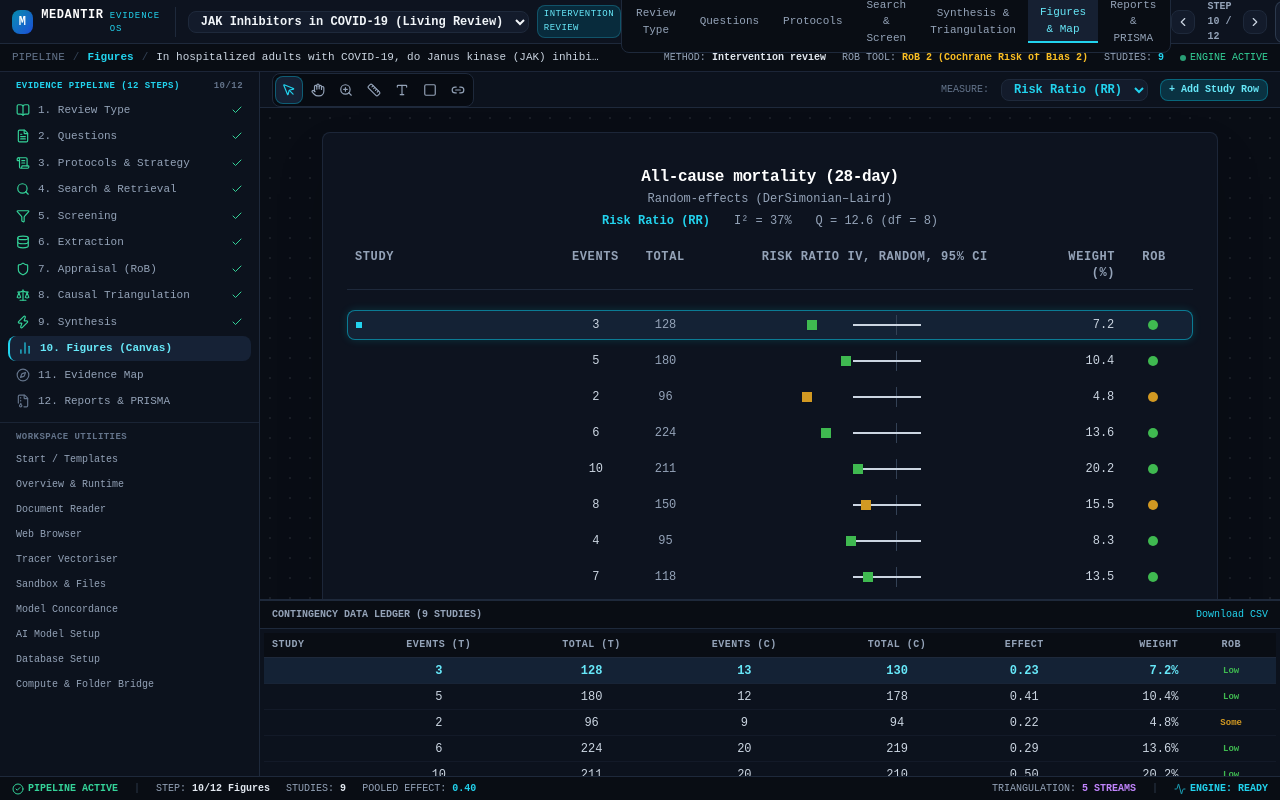
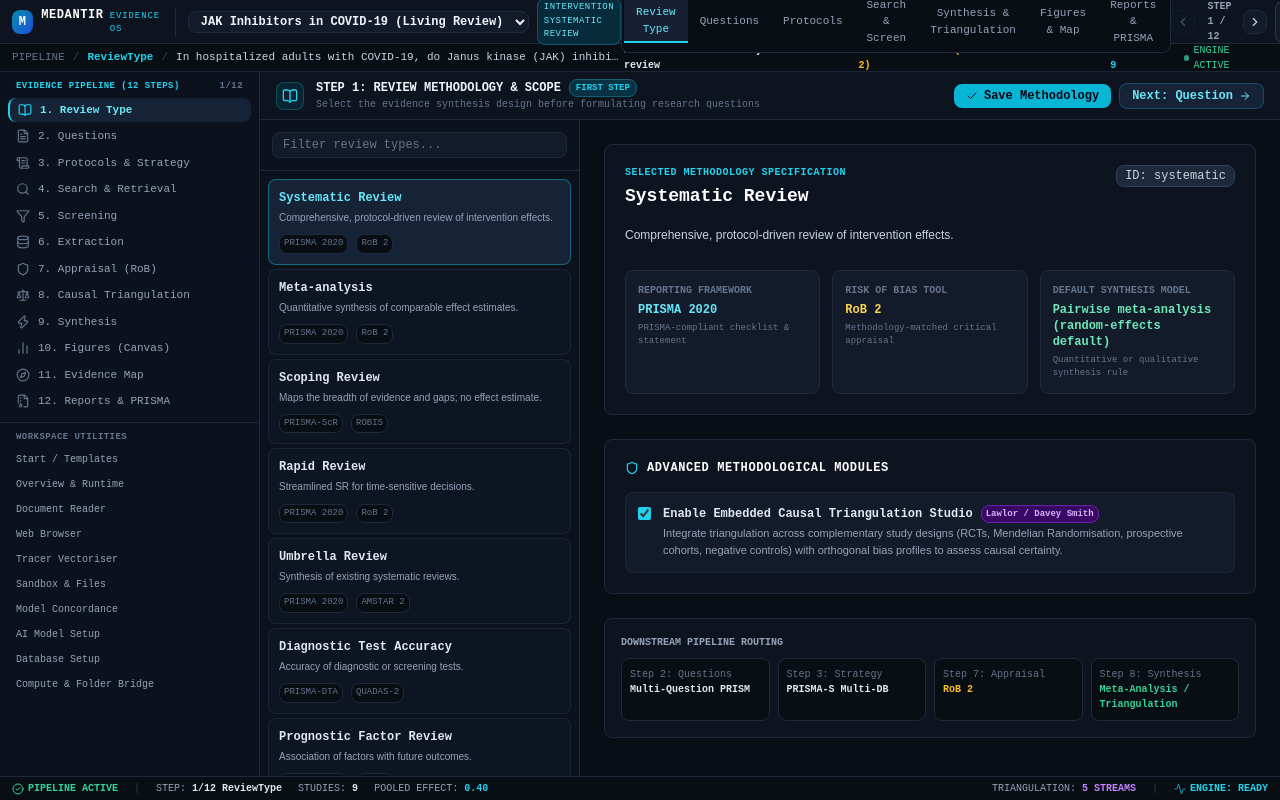
Before and after one commit to Reyanda/medantir-evidence, a React (Vite) app: page / in a window 1280 px wide. Built offline with nearby package versions, Linux system fonts and the light colour scheme.

Commit message:
fix: default entry view to ReviewType Step 1 and enable hash deep-linking

```diff
--- a/src/App.jsx
+++ b/src/App.jsx
@@ -1,14 +1,63 @@
-import React, { useState } from "react";
+import React, { useState, useEffect } from "react";
 import ForestPlotStudio from "./components/ForestPlotStudio.jsx";
 
+const VIEW_MAP = {
+  "type": { view: "ReviewType", tab: "TYPE" },
+  "reviewtype": { view: "ReviewType", tab: "TYPE" },
+  "question": { view: "Question", tab: "QUESTION" },
+  "protocols": { view: "Protocols", tab: "BUILD" },
+  "search": { view: "Search", tab: "ANALYZE" },
+  "screening": { view: "Screening", tab: "ANALYZE" },
+  "extraction": { view: "Extraction", tab: "SYNTHESIZE" },
+  "appraisal": { view: "Appraisal", tab: "SYNTHESIZE" },
+  "triangulation": { view: "Triangulation", tab: "SYNTHESIZE" },
+  "synthesis": { view: "Synthesis", tab: "SYNTHESIZE" },
+  "figures": { view: "Figures", tab: "VISUALIZE" },
+  "map": { view: "Evidence Map", tab: "VISUALIZE" },
+  "reports": { view: "Reports", tab: "PUBLISH" },
+  "launch": { view: "Launch", tab: "TYPE" },
+  "overview": { view: "Overview", tab: "TYPE" },
+  "settings": { view: "Settings", tab: "BUILD" },
+};
+
+function getInitialView() {
+  const hash = window.location.hash.replace(/^#\/?/, "").toLowerCase();
+  if (hash && VIEW_MAP[hash]) {
+    return VIEW_MAP[hash];
+  }
+  return { view: "ReviewType", tab: "TYPE" };
+}
+
 export default function App() {
-  const [activeView, setActiveView] = useState("Figures");
-  const [activeTab, setActiveTab] = useState("VISUALIZE");
+  const initial = getInitialView();
+  const [activeView, setActiveView] = useState(initial.view);
+  const [activeTab, setActiveTab] = useState(initial.tab);
+
+  useEffect(() => {
+    const onHashChange = () => {
+      const h = window.location.hash.replace(/^#\/?/, "").toLowerCase();
+      if (h && VIEW_MAP[h]) {
+        setActiveView(VIEW_MAP[h].view);
+        setActiveTab(VIEW_MAP[h].tab);
+      }
+    };
+    window.addEventListener("hashchange", onHashChange);
+    return () => window.removeEventListener("hashchange", onHashChange);
+  }, []);
+
+  const handleSetActiveView = (view) => {
+    setActiveView(view);
+    // Find matching hash
+    const entry = Object.entries(VIEW_MAP).find(([, v]) => v.view === view);
+    if (entry) {
+      window.location.hash = entry[0];
+    }
+  };
 
   return (
     <ForestPlotStudio
       activeView={activeView}
-      setActiveView={setActiveView}
+      setActiveView={handleSetActiveView}
       activeTab={activeTab}
       setActiveTab={setActiveTab}
     />
--- a/src/engine/forestRuntime.js
+++ b/src/engine/forestRuntime.js
@@ -27,11 +27,64 @@ export function seedSampleReview() {
 
   review.methodology = {
     typeId: "intervention",
-    typeName: "Intervention review",
+    typeName: "Intervention systematic review",
+    framework: "PRISMA 2020",
     robTool: "RoB 2 (Cochrane Risk of Bias 2)",
     synthesisMethod: "Random-effects meta-analysis (DerSimonian-Laird)",
-    certaintyFramework: "GRADE",
+    embeddedTriangulation: true,
+    desc: "Systematic review and meta-analysis of randomized controlled trials evaluating therapeutic interventions against standard of care.",
   };
+
+  review.questions = [
+    {
+      id: "q1",
+      name: "Q1: 28-Day Mortality (Primary)",
+      text: "In hospitalized adults with COVID-19, do Janus kinase (JAK) inhibitors compared to standard of care reduce 28-day mortality in randomized controlled trials?",
+      primary: true,
+      facets: {
+        population: ["hospitalized adults with COVID-19", "severe COVID-19"],
+        realm: ["clinical medicine", "critical care"],
+        intervention: ["JAK inhibitors", "baricitinib", "tofacitinib", "ruxolitinib"],
+        standard: ["standard of care", "placebo", "dexamethasone"],
+        measure: ["28-day mortality", "all-cause death"],
+        time: ["28-day follow-up"],
+        geography: [],
+        design: ["randomised controlled trial", "RCT"]
+      }
+    },
+    {
+      id: "q2",
+      name: "Q2: Mechanical Ventilation Progression",
+      text: "In hospitalized adults with COVID-19, do JAK inhibitors prevent progression to invasive mechanical ventilation?",
+      primary: false,
+      facets: {
+        population: ["hospitalized adults with COVID-19"],
+        realm: ["clinical medicine"],
+        intervention: ["JAK inhibitors", "baricitinib"],
+        standard: ["standard of care", "placebo"],
+        measure: ["invasive mechanical ventilation", "ECMO", "intubation"],
+        time: ["28 days"],
+        geography: [],
+        design: ["RCT"]
+      }
+    },
+    {
+      id: "q3",
+      name: "Q3: Serious Adverse Events & Infections",
+      text: "In COVID-19 patients treated with JAK inhibitors, what is the incidence of secondary bacterial/fungal infections and thromboembolism?",
+      primary: false,
+      facets: {
+        population: ["COVID-19 patients"],
+        realm: ["clinical medicine", "pharmacovigilance"],
+        intervention: ["JAK inhibitors"],
+        standard: ["control", "placebo"],
+        measure: ["secondary infection", "thromboembolism", "serious adverse event"],
+        time: ["60 days"],
+        geography: [],
+        design: ["RCT", "prospective cohort"]
+      }
+    }
+  ];
 
   review.objects.eligibility = "P: Adults hospitalized with confirmed COVID-19\nI: Janus kinase inhibitors (baricitinib, tofacitinib, ruxolitinib)\nC: Placebo or standard care\nO: 28-day all-cause mortality, progression to mechanical ventilation\nS: Randomized controlled trials only";
 
```
